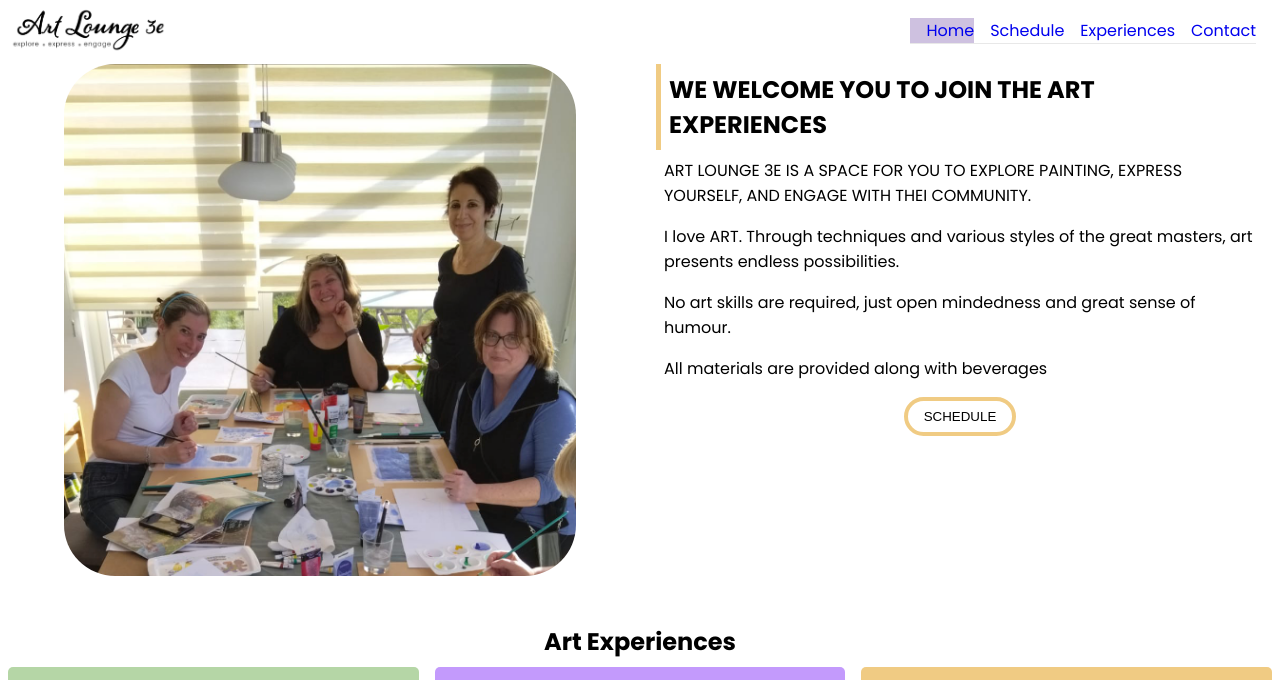
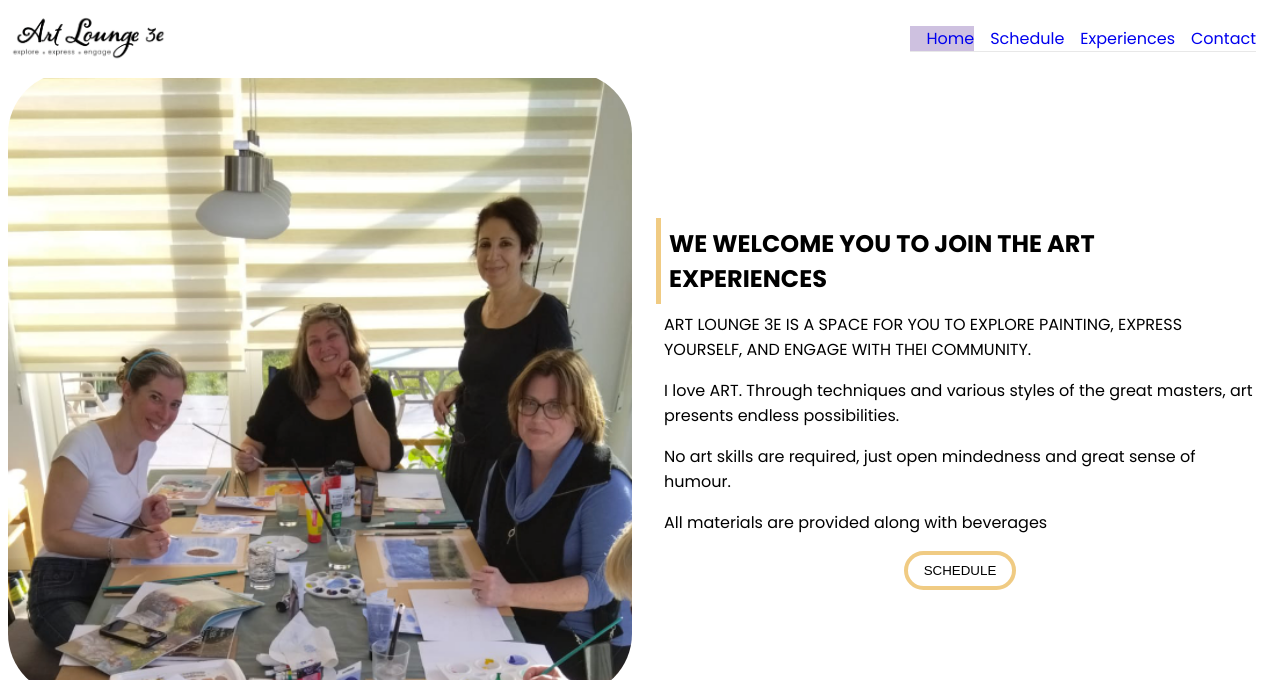
Before and after one commit to MarcoToppino/ArtLounge3e, a plain HTML site: page index.html in a window 1280 px wide. Shown: the top 680 px of the page. Drawn offline with Linux system fonts and the light colour scheme.

Commit message:
clean styles for the index page welcome carousel section

```diff
--- a/assets/css/style.css
+++ b/assets/css/style.css
@@ -48,7 +48,7 @@ header {
     top: 0;
     width: 100%;
     z-index: 100;
-    padding: 0 0.5rem;
+    padding: 0.5rem;
 }
 
 
@@ -58,8 +58,6 @@ header {
 }
 #menu-container{
     display: flex;
-    float: left;
-    flex-grow: 1;
     justify-content: flex-end;
 }
 
@@ -67,7 +65,6 @@ header {
 header img {
     width: 100%;
 }
-
 
 
 /*removes the standard link style*/
@@ -80,7 +77,7 @@ header a{
     list-style: none;
 }
 
-#menu>li {
+#menu li {
     border-bottom: 1px solid #e8e8e8;
 }
 
@@ -118,32 +115,34 @@ nav {
 main {
     margin-top: 4rem;
     display: flex;
+    flex-direction: column;
     flex-wrap: wrap;
     justify-content: center;
     /*takes all the available vertical space of the page*/
     flex: 1 0 auto;
-    width: 100vw;
 }
 #carousel-welcome-container {
     display: flex;
+    flex-direction: row;
+    align-items: center;
     flex-wrap: wrap;
-    justify-content: center;
 }
 #carousel-section{
     display: flex;
     flex-direction: column;
-    justify-content: center;
-    align-content: center;
-    flex-wrap: wrap;
+    align-items: center;
+    padding: 0.5rem;
+
 }
 
-#carousel-image {
-    width: 80%;
+#carousel-section img {
+    width: 100%;
     border-radius: 10%;
 }
 
 #carousel-buttons {
     height: 3rem;
+    padding: 0,5rem 0;
 }
 
 /*styles for the welcome section*/
--- a/index.html
+++ b/index.html
@@ -44,8 +44,7 @@
             <section id="carousel-section">
                 <h2 class="hidden">Carousel Image and commands</h2>
                 <!--Placeholder Image for the carousel-->
-                <img src="assets/images/Carousel_Image_1.png" alt="Teacher and Students having an art session"
-                    id="carousel-image">
+                <img src="assets/images/Carousel_Image_1.png" alt="Teacher and Students having an art session">
                 <!--placeholder for the carousel command buttons-->
                 <div id="carousel-buttons">
 
```
